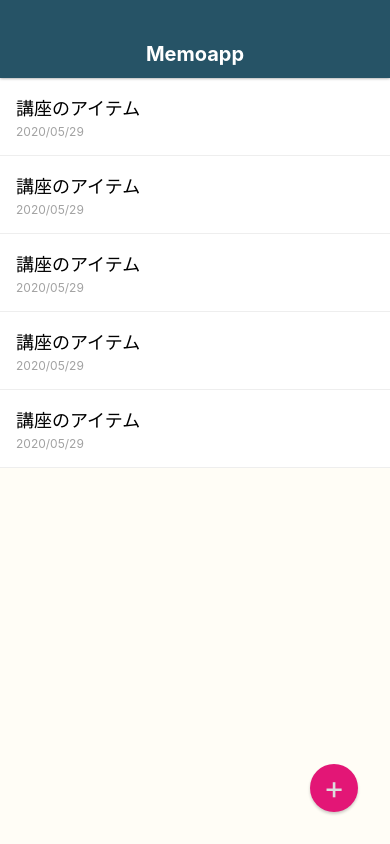
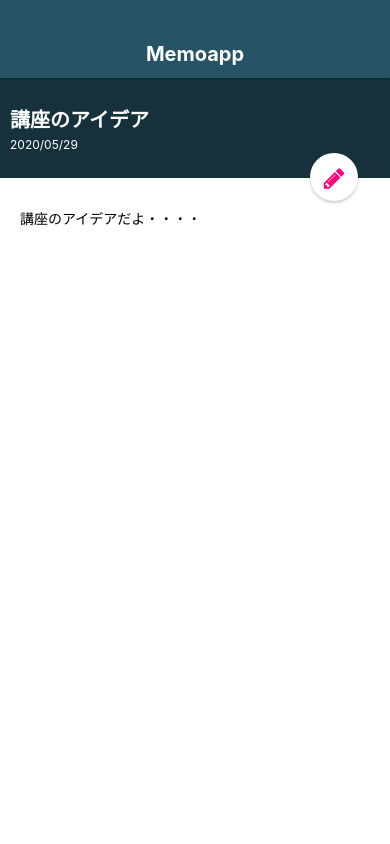
Before and after one commit to TakashiOda/react-firebase-test, a React Native app: screen / in a window 390 px wide. Built offline with nearby package versions, Linux system fonts and the light colour scheme.

Commit message:
ionできた

```diff
--- a/App.js
+++ b/App.js
@@ -5,7 +5,8 @@ import { StyleSheet, View } from 'react-native';
 import * as firebase from 'firebase';
 // import * as Facebook from 'expo-facebook';
 import Appbar from './src/components/Appbar';
-import MemoListScreen from './src/screens/MemoListScreen';
+import MemoDetailScreen from './src/screens/MemoDetailScreen';
+// import MemoListScreen from './src/screens/MemoListScreen';
 
 
 // Initialize Firebase
@@ -28,7 +29,7 @@ export default class App extends React.Component {
     return (
       <View style={styles.container}>
         <Appbar />
-        <MemoListScreen />
+        <MemoDetailScreen />
       </View>
     );
   }
--- a/package.json
+++ b/package.json
@@ -8,6 +8,7 @@
     "eject": "expo eject"
   },
   "dependencies": {
+    "@expo/vector-icons": "^10.2.0",
     "@use-expo/font": "^2.0.0",
     "deprecated-react-native-listview": "0.0.6",
     "deprecated-react-native-swipeable-listview": "0.0.1",
--- a/src/elements/CircleButton.js
+++ b/src/elements/CircleButton.js
@@ -1,6 +1,7 @@
 import React from 'react';
 import { StyleSheet, View, Text } from 'react-native';
-import IconSet from './IconSet';
+// import IconSet from './IconSet';
+// import { Ionicons } from '@expo/vector-icons';
 
 class CircleButton extends React.Component {
   render() {
@@ -15,7 +16,7 @@ class CircleButton extends React.Component {
     return (
       <View style={[styles.circleButton, style, { backgroundColor: bgColor }]}>
         <Text style={[styles.circleButtonTitle, { color: textColor }]}>
-          <IconSet />
+          {this.props.children}
         </Text>
       </View>
     );
@@ -39,7 +40,7 @@ const styles = StyleSheet.create({
   },
   circleButtonTitle: {
     fontSize: 32,
-    lineHeight: 32,
+    lineHeight: 38,
   },
 });
 
--- a/src/elements/IconSet.js
+++ /dev/null
@@ -1,20 +0,0 @@
-import React from 'react';
-import { StyleSheet, View, Text } from 'react-native';
-
-class IconSet extends React.Component {
-  render() {
-    return (
-      <View>
-        <Text style={styles.text}>+</Text>
-      </View>
-    );
-  }
-}
-
-const styles = StyleSheet.create({
-  text: {
-    color: '#DDD',
-  },
-});
-
-export default IconSet;
--- a/src/screens/MemoDetailScreen.js
+++ b/src/screens/MemoDetailScreen.js
@@ -1,5 +1,6 @@
 import React from 'react';
 import { StyleSheet, View, Text } from 'react-native';
+import { FontAwesome } from '@expo/vector-icons';
 import CircleButton from '../elements/CircleButton';
 
 
@@ -15,7 +16,9 @@ class MemoDetailScreen extends React.Component {
         <View style={styles.memoContent}>
           <Text>講座のアイデアだよ・・・・</Text>
         </View>
-        <CircleButton color="white" style={styles.editButton}>+</CircleButton>
+        <CircleButton color="white" style={styles.editButton}>
+          <FontAwesome name="pencil" size={24} color="#ff007f" />
+        </CircleButton>
       </View>
     );
   }
--- a/src/screens/MemoListScreen.js
+++ b/src/screens/MemoListScreen.js
@@ -1,6 +1,6 @@
 import React from 'react';
 import { StyleSheet, View } from 'react-native';
-
+import { AntDesign } from '@expo/vector-icons';
 import MemoList from '../components/MemoList';
 import CircleButton from '../elements/CircleButton';
 
@@ -9,7 +9,9 @@ class MemoListScreen extends React.Component {
     return (
       <View style={styles.container}>
         <MemoList />
-        <CircleButton>+</CircleButton>
+        <CircleButton>
+          <AntDesign name="plus" size={24} color="white" />
+        </CircleButton>
       </View>
     );
   }
```
